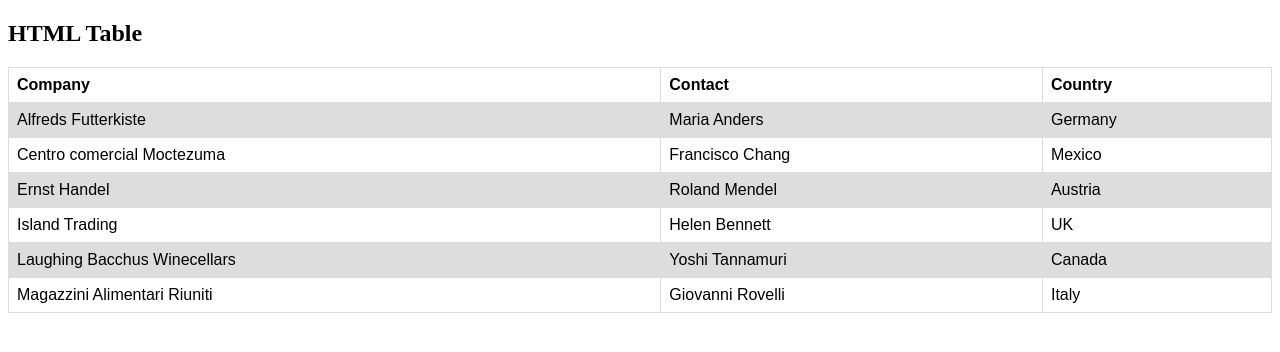
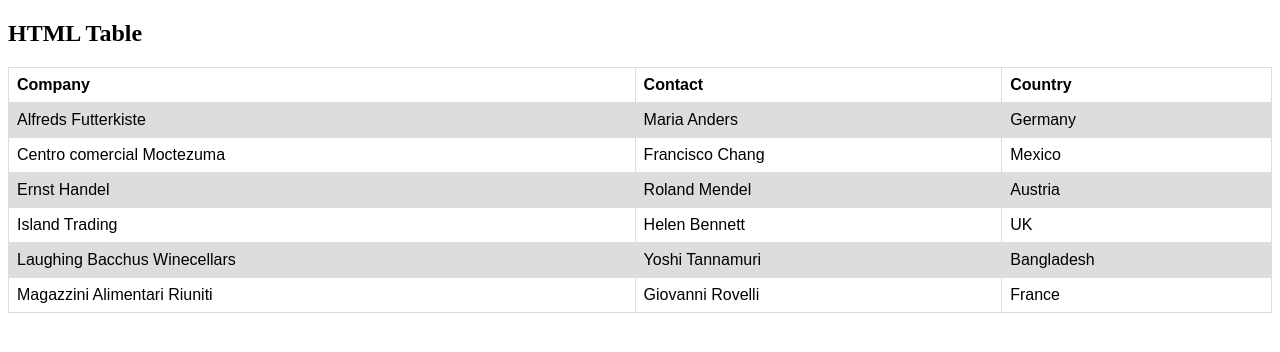
Before and after one commit to mostafa-va/pipe-line, a plain HTML site: page index.html in a window 1280 px wide. Drawn offline with Linux system fonts and the light colour scheme.

Commit message:
This is minor correction for countries name

```diff
--- a/index.html
+++ b/index.html
@@ -53,12 +53,12 @@ tr:nth-child(even) {
   <tr>
     <td>Laughing Bacchus Winecellars</td>
     <td>Yoshi Tannamuri</td>
-    <td>Canada</td>
+    <td>Bangladesh</td>
   </tr>
   <tr>
     <td>Magazzini Alimentari Riuniti</td>
     <td>Giovanni Rovelli</td>
-    <td>Italy</td>
+    <td>France</td>
   </tr>
 </table>
 
```
